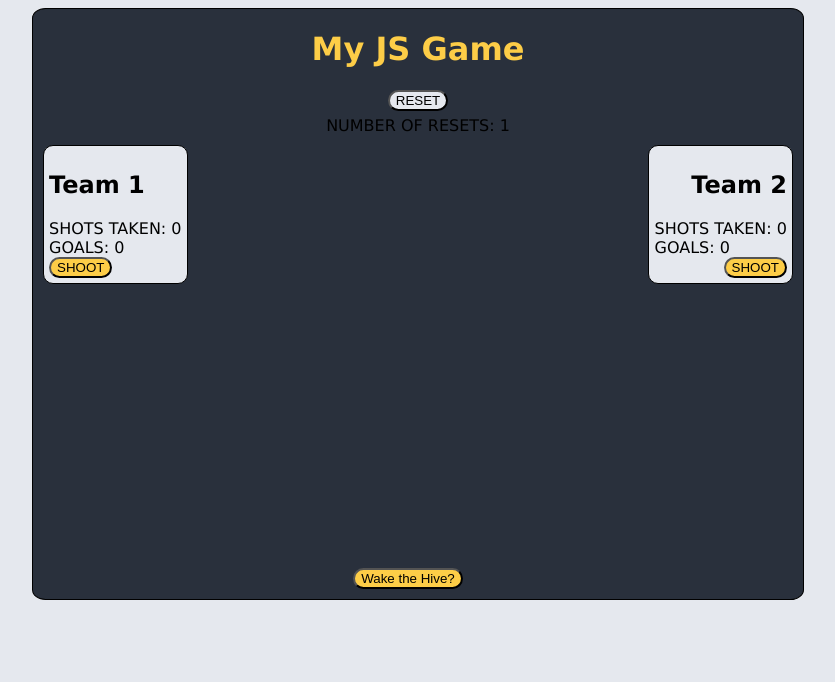
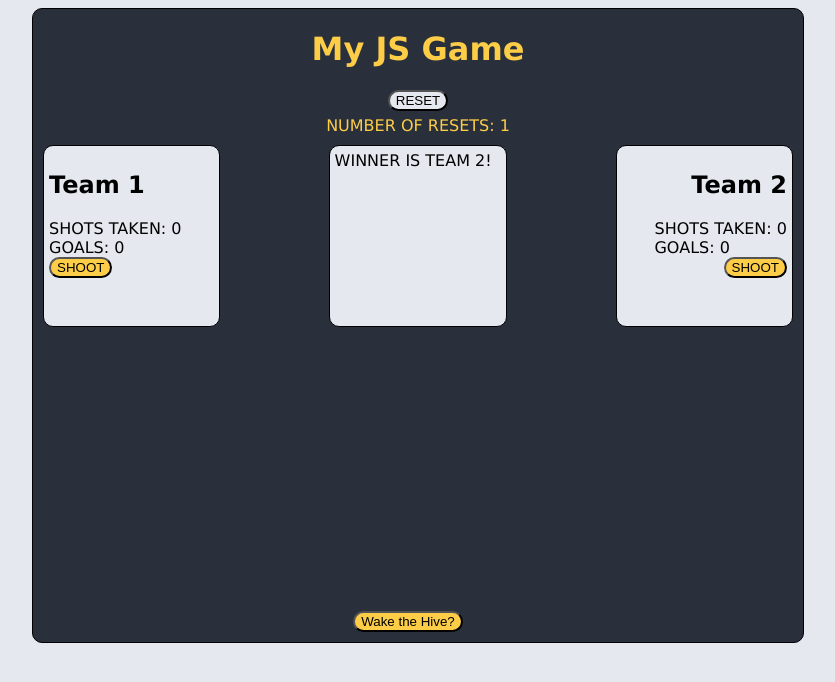
Before and after one commit to The-Garden-Gnome/js_sports_game, a plain HTML site: page index.html in a window 1280 px wide. Both pictures are taken after a click on the button "RESET". Shown: the whole page, without its empty margins (222-1057 px from the left). Drawn offline with Linux system fonts and the light colour scheme.

Commit message:
Made it so the reset shows a section in center for the winner. Results pending.

```diff
--- a/assets/css/style.css
+++ b/assets/css/style.css
@@ -9,7 +9,7 @@ body {
     width: max-content;
     border: 1px solid black;
     position: relative;
-    border-radius: 1.75%;
+    border-radius: 10px;
     margin:  0 auto;
     justify-content: center;
     background-color: #29303c;
@@ -46,7 +46,8 @@ button {
     padding: 5px 5px 5px 5px;
     border-radius: 10px;
     flex-direction: column;
-    width: max-content;
+    width: 165px;
+    height: 169.8px;
     background-color: #e5e8ee;
 }
 .right {
@@ -56,14 +57,15 @@ button {
     padding: 5px 5px 5px 5px;
     flex-direction: column;
     align-items: flex-end;
-    width: max-content;
+    width: 165px;
+    height: 169.8px;
     background-color: #e5e8ee;
 }
 
 .bottom {
     position: relative;
     width: max-content;
-    border-radius: 1.75%;
+    border-radius: 10px;
     margin:  25px auto 0px;
 }
 #cayde {
@@ -81,6 +83,26 @@ button {
     display: block;
 }
 
+#winner {
+    position: relative;
+    height: 254px;
+    width: 185px;
+    margin: 0px auto ;
+    display: none;
+    border: 1px solid black;
+    padding: 5px 5px 5px 5px;
+    border-radius: 10px;
+    flex-direction: column;
+    width: 166.8px;
+    height: 169.8px;
+    background-color: #e5e8ee;
+}
+
+#winner.winner {
+    display: block;
+
+}
+
 .hive {
     position: relative;
     left: -10px;
@@ -94,3 +116,7 @@ button {
 #reset-container, h1 {
     text-align: center;
 }
+
+#resetnumber {
+    color: #fdcd47;
+}
--- a/assets/javascript/game.js
+++ b/assets/javascript/game.js
@@ -17,6 +17,7 @@ let reset = document.querySelector("#reset-button");
 
 let hive = document.querySelector("#hive-button");
 let cayde = document.querySelector("#cayde");
+let winner = document.querySelector("#winner");
 
 team1shoot.addEventListener("click",
     function () {
@@ -25,11 +26,12 @@ team1shoot.addEventListener("click",
         let myAudioElement = new Audio('assets/media/vex_mythoclast.mp3');
         myAudioElement.addEventListener("canplaythrough", event => {
             myAudioElement.play();
-          });
+        });
         if (Math.random() >= .5) {
             goalsTeam1 += 1;
             team1goals.innerText = goalsTeam1;
         }
+        winner.classList.remove("winner");
     });
 
 team2shoot.addEventListener("click",
@@ -39,11 +41,12 @@ team2shoot.addEventListener("click",
         let myAudioElement = new Audio('assets/media/vex_mythoclast.mp3');
         myAudioElement.addEventListener("canplaythrough", event => {
             myAudioElement.play();
-          });
+        });
         if (Math.random() >= .5) {
             goalsTeam2 += 1;
             team2goals.innerText = goalsTeam2;
         }
+        winner.classList.remove("winner");
     });
 
 reset.addEventListener("click",
@@ -53,7 +56,20 @@ reset.addEventListener("click",
         let myAudioElement = new Audio('assets/media/get_back_out_there.mp3');
         myAudioElement.addEventListener("canplaythrough", event => {
             myAudioElement.play();
-          });
+        });
+
+        if (goalsTeam1 == goalsTeam2 == 0) {
+            winner.innerText = "GIVE US THE PRIMUS OR WE BLOW THE SHIP!";
+            }
+
+        if (goalsTeam1 > goalsTeam2){
+            winner.innerText = "WINNER IS TEAM 1!";
+        }
+
+        else{
+            winner.innerText = "WINNER IS TEAM 2!";
+        }
+
 
         goalsTeam1 = 0;
         goalsTeam2 = 0;
@@ -66,13 +82,14 @@ reset.addEventListener("click",
         team2shots.innerText = shotsTeam2;
 
         cayde.classList.remove("cayde");
+        winner.classList.add("winner");
     });
 
-    hive.addEventListener("click",
+hive.addEventListener("click",
     function () {
         let myAudioElement = new Audio('assets/media/weve_woken_the_hive.mp3');
         myAudioElement.addEventListener("canplaythrough", event => {
             myAudioElement.play();
-          });
+        });
         cayde.classList.add("cayde");
     });
--- a/index.html
+++ b/index.html
@@ -11,7 +11,8 @@
         <h1>My JS Game</h1>
         <div id="reset-container">
             <button id="reset-button">RESET</button><br>
-            NUMBER OF RESETS: <span id="num-resets">0</span>
+           <div id="resetnumber"> NUMBER OF RESETS: <span id="num-resets">0</span>
+            </div>
         </div>
         <div class="clear"></div>
         <div class="mainbody">
@@ -27,6 +28,7 @@
                     <button id="teamone-shoot-button">SHOOT</button>
                 </div>
             </div>
+            <div id="winner"></div>
             <div class="right">
                 <h2>
                     Team 2
```
